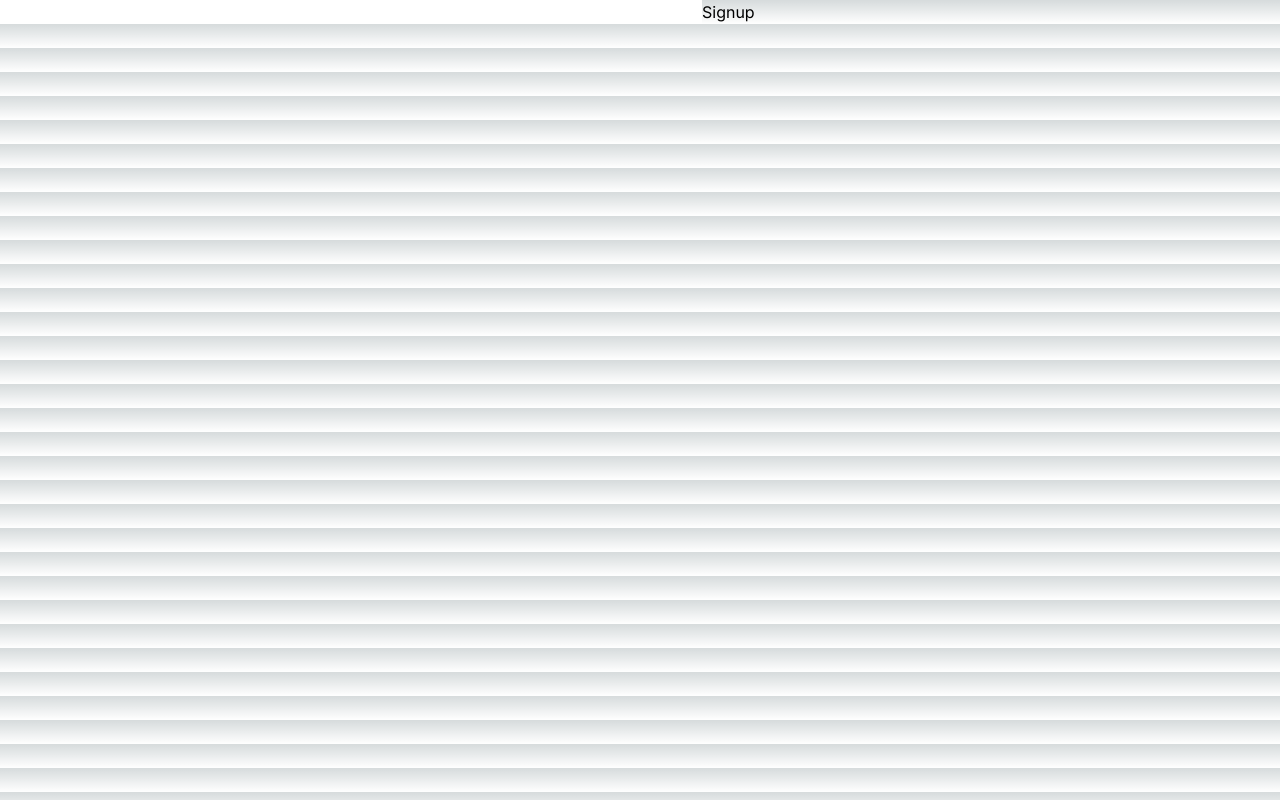
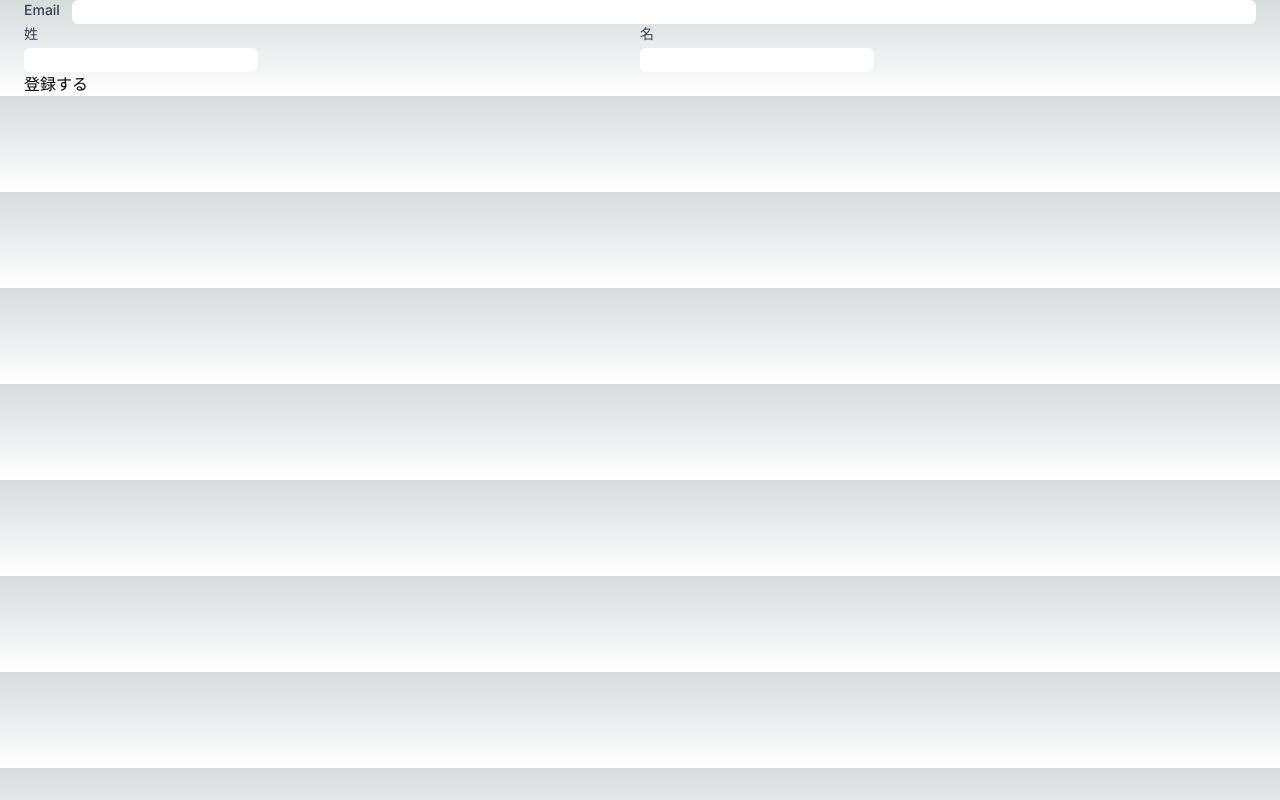
Before and after one commit to AkhrHysd/mtcng-shinsan, a Next.js app: page /signup in a window 1280 px wide. Built offline with nearby package versions, Linux system fonts and the light colour scheme.

Commit message:
feat: フォームのスタイリング

```diff
--- a/src/app/components/FormSignUp/index.tsx
+++ b/src/app/components/FormSignUp/index.tsx
@@ -11,7 +11,11 @@ export type Props = {
 export const FormSignUp: FC<Props> = ({defaultValues}) => {
 
     const { control, handleSubmit, formState: { errors } } = useForm({
-        defaultValues: defaultValues,
+        defaultValues: defaultValues || {
+          email: '',
+          familyName: '',
+          firstName: '',
+        },
         resolver: zodResolver(SignupSchema)
       });
 
@@ -21,27 +25,41 @@ export const FormSignUp: FC<Props> = ({defaultValues}) => {
 
 
       return (
-        <form  onSubmit={handleSubmit(onSubmit)}>
+        <div className="container mx-auto px-4 sm:px-6 lg:px-8s">
+        <form onSubmit={handleSubmit(onSubmit)}>
+
+          <div className="flex flex-col sm:flex-row">
+            <label htmlFor="email" className="block text-sm font-medium text-gray-700">Email</label>
             <Controller
               name="email"
               control={control}
-            render={({ field }) => <input {...field} type="email" />}
+              render={({ field }) => <input {...field} type="email" className="text-gray-700 mt-1 sm:mt-0 sm:ml-3 flex-grow rounded-md" />}
             />
-          {errors.email && <p>Invalid email address</p>}
+            {errors.email && <p  className="text-red-600 text-sm">Invalid email address</p>}
+          </div>
+          <div className="flex flex-col sm:flex-row">
+          <div className="flex-grow">
+            <label htmlFor="familyName" className="block text-sm font-medium text-gray-700">姓</label>
+            <Controller
+              name="familyName"
+              control={control}
+              render={({ field }) => <input {...field} type="familyName" className="text-gray-700 mt-1 rounded-md" />}
+            />
+            {errors.familyName && <p className="text-red-600 text-sm">Invalid familyName address</p>}
+          </div>
+          <div className="flex-grow">
+            <label htmlFor="firstName" className="block text-sm font-medium text-gray-700">名</label>
             <Controller
               name="firstName"
               control={control}
-            render={({ field }) => <input {...field} type="firstName" />}
+              render={({ field }) => <input {...field} type="firstName" className="text-gray-700 mt-1 rounded-md" />}
             />
-          {errors.firstName && <p>Invalid firstName address</p>}
-          <Controller
-            name="familyName"
-            control={control}
-            render={({ field }) => <input {...field} type="familyName" />}
-          />
-          {errors.familyName && <p>Invalid familyName address</p>}
-          <button type="submit">Signup</button>
+            {errors.firstName && <p className="text-red-600 text-sm">Invalid firstName</p>}
+          </div>
+          </div>
+          <button type="submit">登録する</button>
 
         </form>
+        </div>
       )
 }
```
Lines whose indentation alone changed are shown as unchanged.
